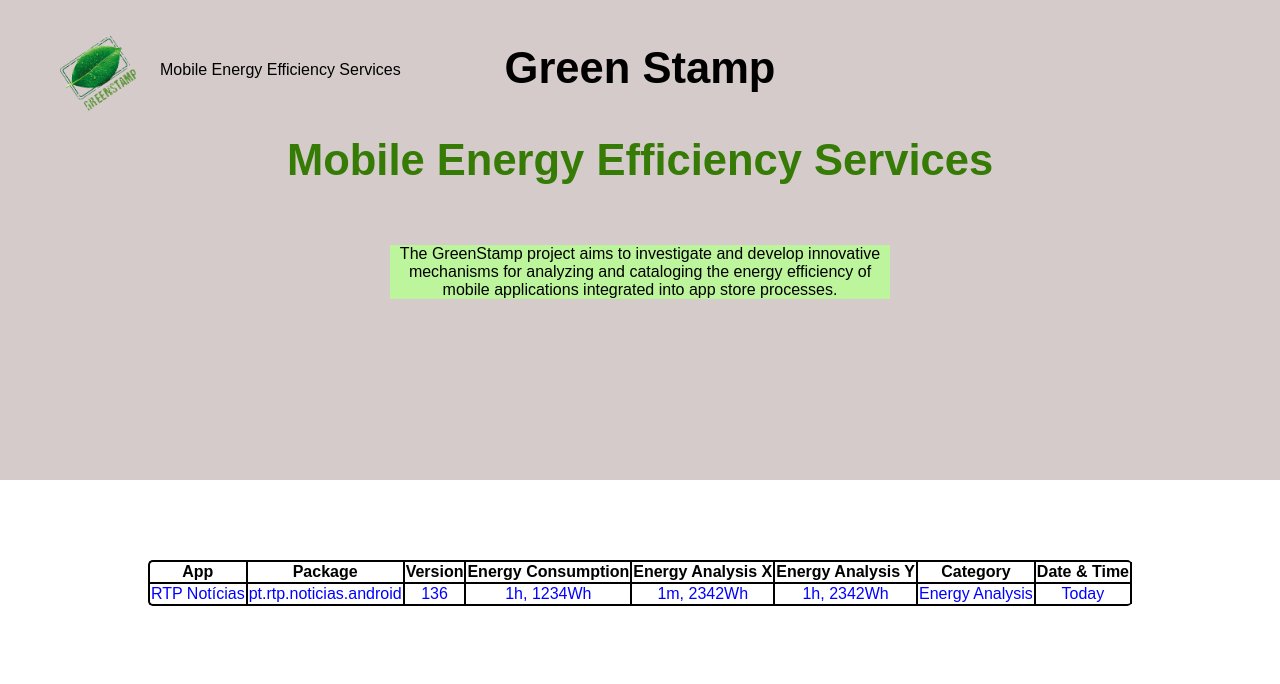
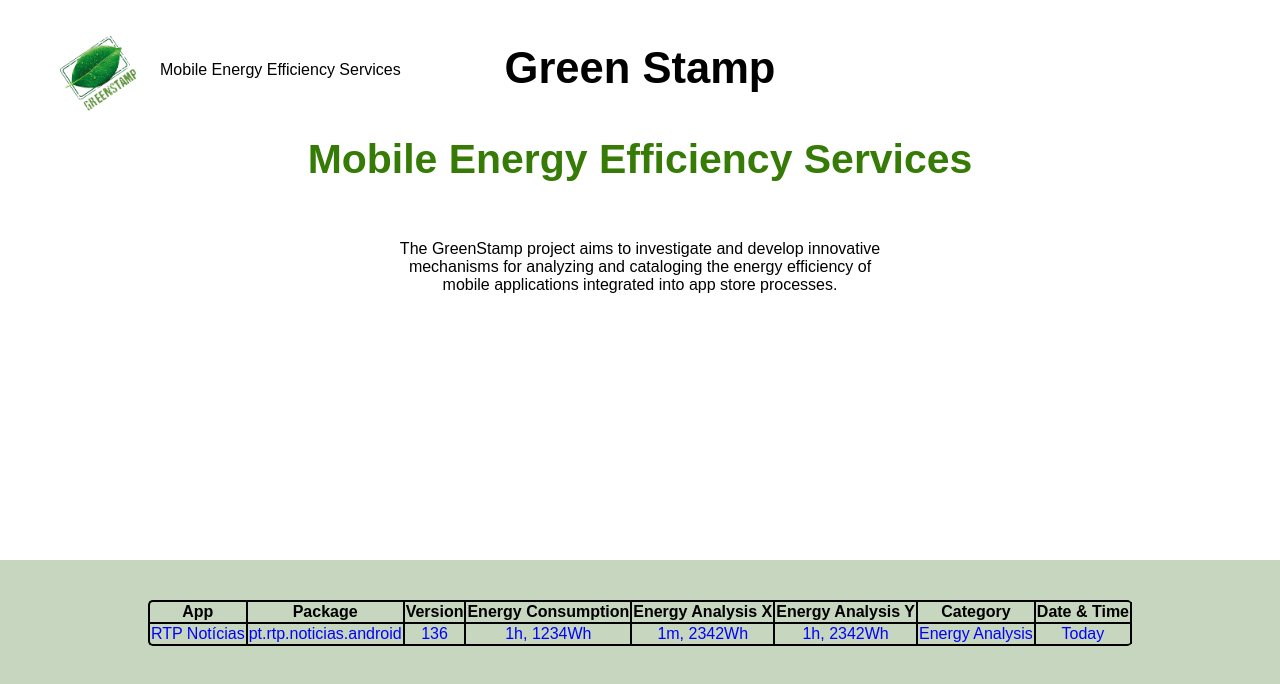
Before and after one commit to caixa-magica-software/greenstamp-web, a React (Create React App) app: page / in a window 1280 px wide. Shown: the top 684 px of the page. Built offline with nearby package versions, Linux system fonts and the light colour scheme; no server answers.

Commit message:
Changed the page colors and made some position adjustments to the table

```diff
--- a/src/components/HomePageContent.js
+++ b/src/components/HomePageContent.js
@@ -30,7 +30,7 @@ const HomePageContent = () => {
 
   return (
     <Fragment>
-      <div className={classes.leftBox}>
+      <div className={classes.topBox}>
         {/* <div className={classes.logoArea}> */}
         <img className={classes.logoImg} src="/logo192.png" alt="Logo" />
         <p className={classes.logoHeader}>Mobile Energy Efficiency Services</p>
@@ -44,7 +44,7 @@ const HomePageContent = () => {
         </p>
       </div>
 
-      <div className={classes.rightBox}>
+      <div className={classes.bottomBox}>
         <ResultsTable />
       </div>
     </Fragment>
--- a/src/components/HomePageContent.module.css
+++ b/src/components/HomePageContent.module.css
@@ -3,7 +3,7 @@
   height: 100%;
 }
 
-.leftBox {
+.topBox {
   position: absolute;
   width: 100%;
   height: 60%;
@@ -11,7 +11,7 @@
   text-align: center;
   font-family: Arial, sans-serif;
 
-  background-color: rgb(213, 203, 203);
+  background-color: white;
 }
 
 /* .logoArea {
@@ -42,7 +42,7 @@
 }
 
 .infoHeader {
-  font-size: clamp(1rem, 3.4vw, 4rem);
+  font-size: clamp(1rem, 3.2vw, 4rem);
   font-weight: 700;
 
   color: #367b05;
@@ -52,20 +52,22 @@
   width: clamp(4rem, 39vw, 50rem);
   display: inline-block;
 
-  background-color: #bdf59c;
+  /* background-color: #bdf59c; */
   font-size: clamp(1rem, 1.2vw, 1.3rem);
 }
 
-.rightBox {
+.bottomBox {
   position: absolute;
+  padding-top: 40px;
   top: 70%;
   width: 100%;
   height: 60%;
+
+  background-color: #c7d6be;
 
   text-align: center;
   font-family: Arial, sans-serif;
 }
 
 @media only screen and (max-width: 1032px) {
-
 }
```
